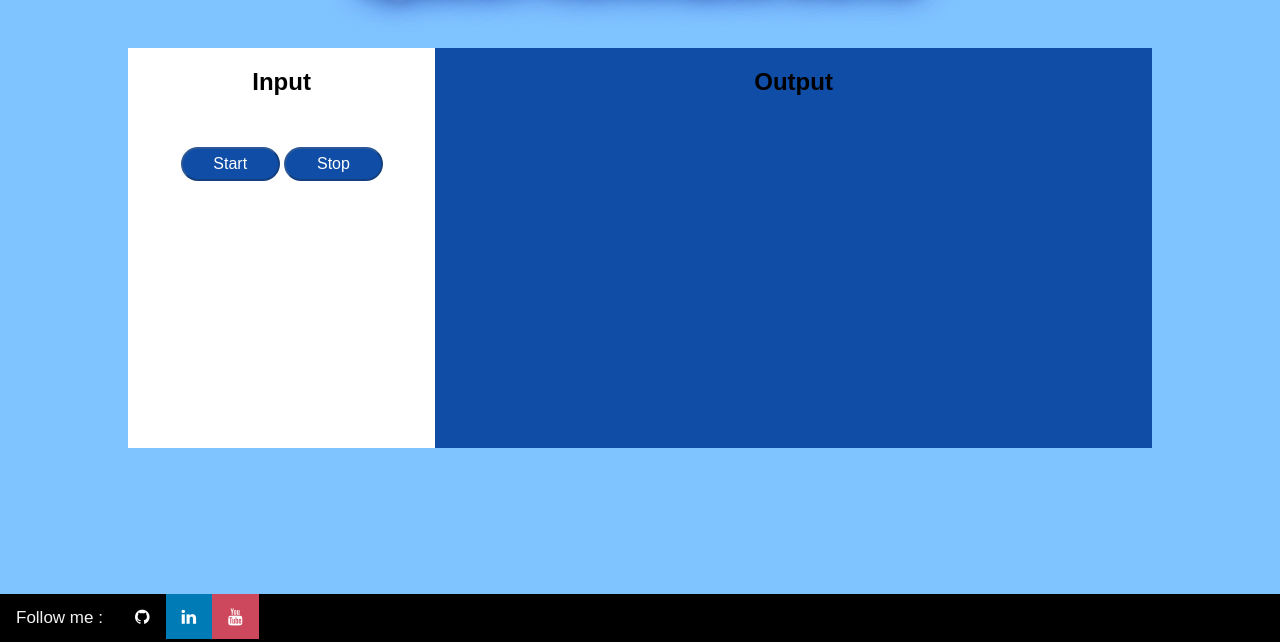
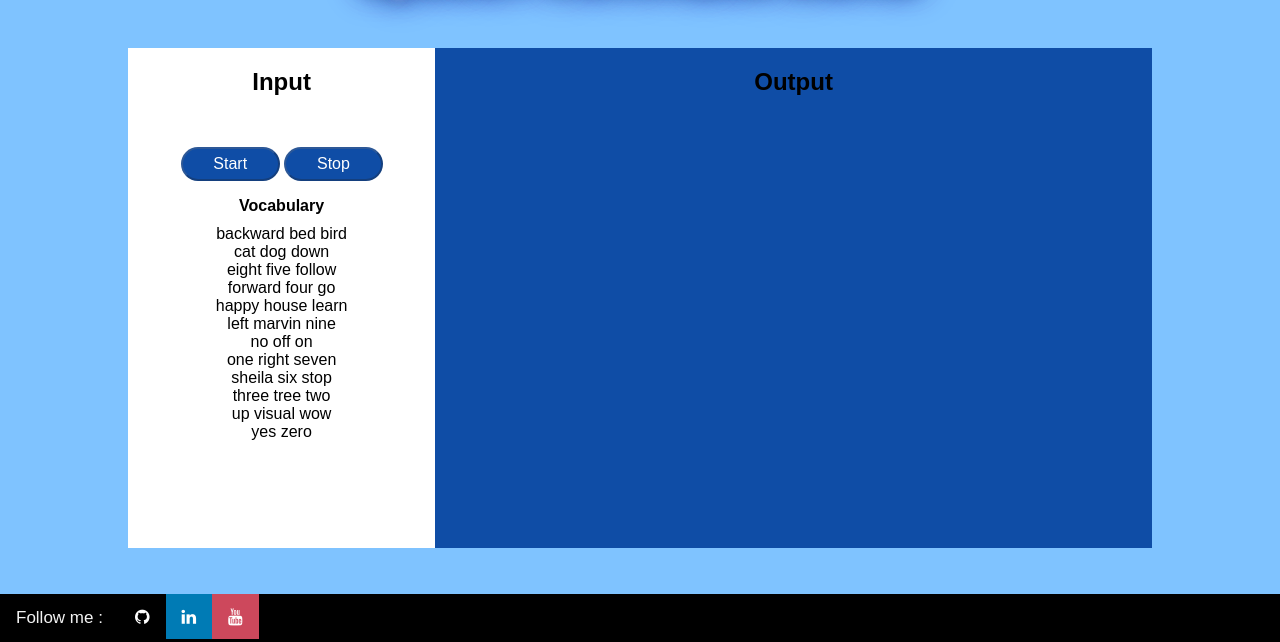
Before and after one commit to gnvml/Speech-Command-Classification-with-Flask, a Flask app: page /audio_to_text/ in a window 1280 px wide. Shown: the part 158-800 px from the top of the page. Run offline with Flask 2, Linux system fonts and the light colour scheme.

Commit message:
Add vocabulary

```diff
--- a/static/audio_to_text.css
+++ b/static/audio_to_text.css
@@ -2,14 +2,14 @@
 .column1 {
     float: left;
     width: 30%;
-    height: 400px; /* Should be removed. Only for demonstration */
+    height: 500px; /* Should be removed. Only for demonstration */
     background-color: #fff;
   }
 
   .column2 {
     float: left;
     width: 70%;
-    height: 400px; /* Should be removed. Only for demonstration */
+    height: 500px; /* Should be removed. Only for demonstration */
     background-color: #0f4da6;
   }
 
--- a/templates/audio_to_text.html
+++ b/templates/audio_to_text.html
@@ -30,6 +30,20 @@
                         <button id="start" class="btn btn-success" onclick="startRecording()" disabled>Start</button>
                         <button id="stop" class="btn btn-danger" onclick="stopRecording()" disabled>Stop</button>
                     </p>
+                    <h4 style="margin-top: 10px; margin-bottom: 10px">Vocabulary</h4>
+                    backward  bed  bird <br>
+                    cat   dog   down <br>
+                    eight  five  follow <br>
+                    forward  four  go <br>
+                    happy  house  learn <br>
+                    left  marvin  nine <br>
+                    no  off  on <br>
+                    one  right  seven <br>
+                    sheila  six  stop <br>
+                    three  tree  two <br>
+                    up  visual  wow <br>
+                    yes  zero <br>
+
             </div>
             <div class="column2" >
                 <h2>Output</h2>
```
